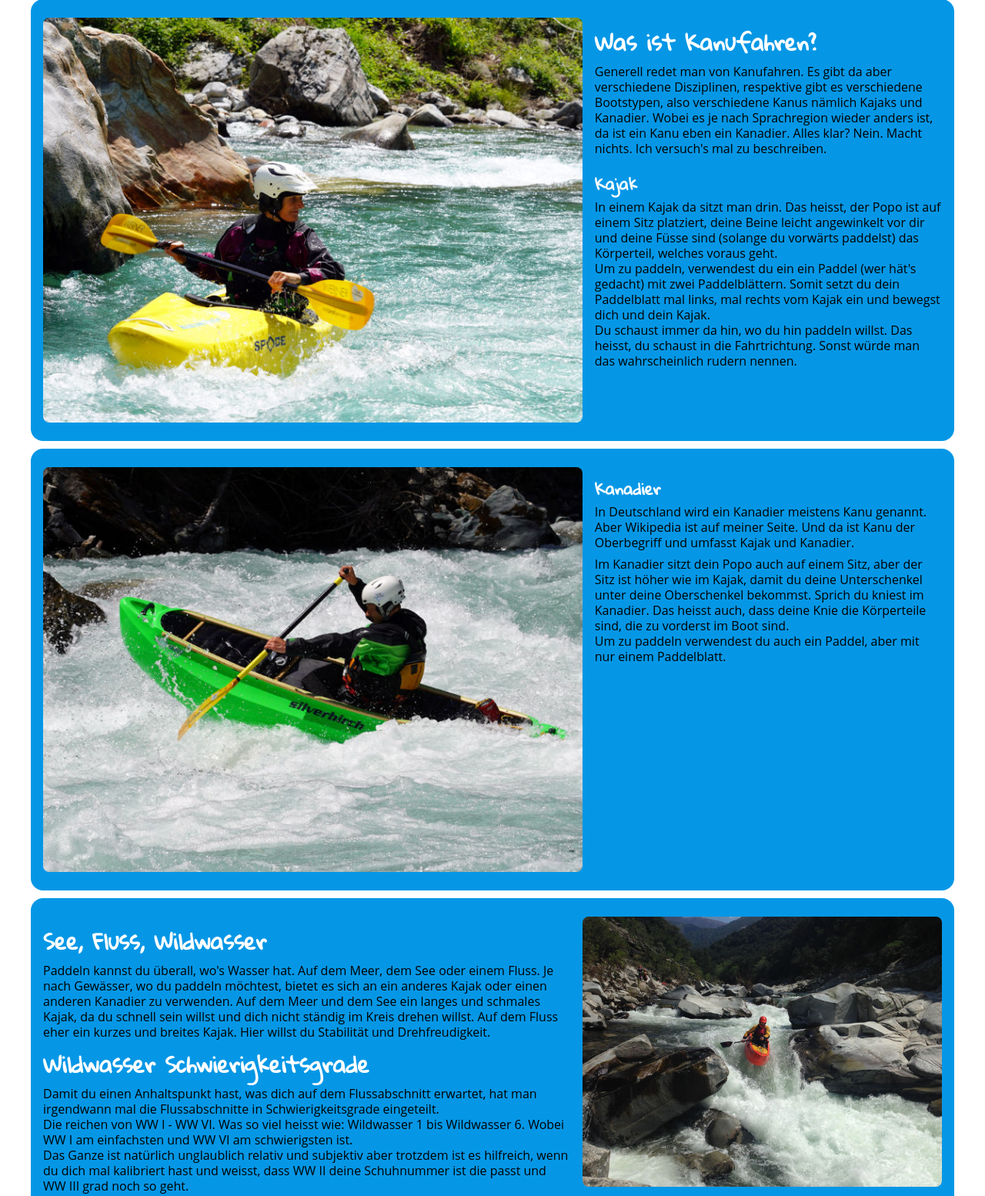
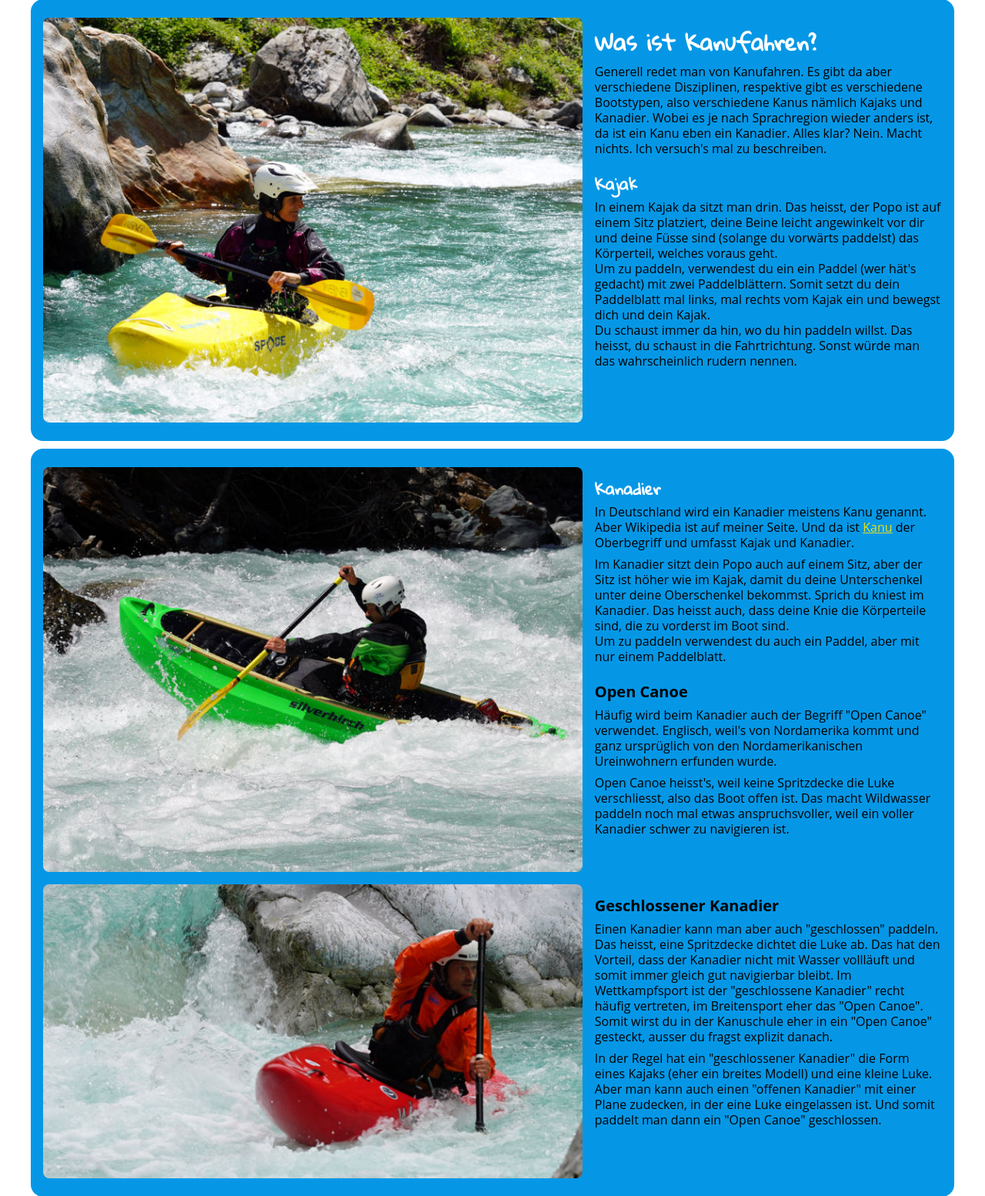
Before and after one commit to TomFrey/joy-of-whitewater, a PHP site: page / in a window 1280 px wide. Shown: the part 1624-3178 px from the top of the page at 77% size. Run offline with PHP 8.4, Linux system fonts and the light colour scheme; some libraries are stand-ins or nearby versions.

Commit message:
Kanadier erklärt

```diff
--- a/src/assets/css/main.css
+++ b/src/assets/css/main.css
@@ -628,6 +628,12 @@ img.text-container-fill__bottom {
     border-radius: 0px 0px 16px 16px; }
     .text-container:not(:first-child) > .text-container-detail:last-child > .text-container-drawer__content-wrapper, .text-container:not(:first-child) > .text-container-detail:last-child .text-container-drawer {
       border-radius: 0px 0px 16px 16px; }
+  .text-container:not(:first-child) > .text-container-main:not(:only-child):first-of-type {
+    border-radius: 16px 16px 0px 0px;
+    padding: 24px 16px 8px 16px; }
+  .text-container:not(:first-child) > .text-container-main:not(:only-child):last-of-type {
+    border-radius: 0px 0px 16px 16px;
+    padding: 8px 16px 24px 16px; }
   .text-container-full-width {
     padding: 16px; }
   .text-container-drawer {
--- a/src/index.html
+++ b/src/index.html
@@ -285,13 +285,25 @@
                         </h3>
                         <p class="paragraph">
                             In Deutschland wird ein Kanadier meistens Kanu genannt. Aber Wikipedia ist auf meiner Seite.
-                            Und da ist Kanu der Oberbegriff und umfasst Kajak und Kanadier.
+                            Und da ist <a class="link-in-text" href="https://de.wikipedia.org/wiki/Kanu" target="_blank">Kanu</a> der Oberbegriff und umfasst Kajak und Kanadier.
                         </p>
 						<p class="paragraph">
                             Im Kanadier sitzt dein Popo auch auf einem Sitz, aber der Sitz ist höher wie im Kajak, damit du
                             deine Unterschenkel unter deine Oberschenkel bekommst. Sprich du kniest im Kanadier. Das heisst auch,
                             dass deine Knie die Körperteile sind, die zu vorderst im Boot sind.<br>
                             Um zu paddeln verwendest du auch ein Paddel, aber mit nur einem Paddelblatt.
+                        </p>
+
+						<h4 class="title">
+                            Open Canoe
+                        </h4>
+                        <p class="paragraph">
+                            Häufig wird beim Kanadier auch der Begriff "Open Canoe" verwendet. Englisch, weil's von Nordamerika kommt und
+							ganz ursprüglich von den Nordamerikanischen Ureinwohnern erfunden wurde.
+                        </p>
+						<p class="paragraph">
+                            Open Canoe heisst's, weil keine Spritzdecke die Luke verschliesst, also das Boot offen ist. Das macht Wildwasser paddeln
+							noch mal etwas anspruchsvoller, weil ein voller Kanadier schwer zu navigieren ist.
                         </p>
                     </div>
                     <div class="filler filler-left">
@@ -300,9 +312,33 @@
                             <img class="filler__picture__img" src="assets/images/joyOfWhitewater/was_ist_kanadier_2_kl.jpg" alt="Offener Kanadier" title="Offener Kanadier">
                         </picture>
                     </div>
-                </div>
+			</div>
 
-			<!-- <img class="text-container-fill__bottom" src="assets/images/icon/baum2.svg" alt="Baumgrafik"> -->
+			<div class="text-container-main">
+				<div class="text-container-right">
+					<h4 class="title">
+						Geschlossener Kanadier
+					</h4>
+					<p class="paragraph">
+						Einen Kanadier kann man aber auch "geschlossen" paddeln. Das heisst, eine Spritzdecke dichtet die Luke ab.
+						Das hat den Vorteil, dass der Kanadier nicht mit Wasser vollläuft und somit immer gleich gut navigierbar bleibt.
+						Im Wettkampfsport ist der "geschlossene Kanadier" recht häufig vertreten, im Breitensport eher das "Open Canoe".
+						Somit wirst du in der Kanuschule eher in ein "Open Canoe" gesteckt, ausser du fragst explizit danach.
+					</p>
+					<p class="paragraph">
+						In der Regel hat ein "geschlossener Kanadier" die Form eines Kajaks (eher ein breites Modell) und eine kleine Luke.<br>
+						Aber man kann auch einen "offenen Kanadier" mit einer Plane zudecken, in der eine Luke eingelassen ist.
+						Und somit paddelt man dann ein "Open Canoe" geschlossen.
+					</p>
+				</div>
+				<div class="filler filler-left">
+					<picture class="filler__picture">
+						<source srcset="assets/images/joyOfWhitewater/was_ist_kanadier_3_gr.jpg" media="(min-width: 740px)">
+						<img class="filler__picture__img" src="assets/images/joyOfWhitewater/was_ist_kanadier_3_kl.jpg" alt="Geschlossener Kanadier" title="Geschlossener Kanadier">
+					</picture>
+				</div>
+		</div>
+
 		</div>
 
 
--- a/src/scss/components/_text-container.scss
+++ b/src/scss/components/_text-container.scss
@@ -342,6 +342,17 @@ img.text-container-fill__bottom {
 			border-radius: 0px 0px 16px 16px;
 		}
 	}
+
+	//mehrere text-container-main, kein Detail
+	> .text-container-main:not(:only-child):first-of-type{
+		border-radius: 16px 16px 0px 0px;
+		padding: 3*$basicHeight 2*$basicWidth $basicHeight 2*$basicWidth;
+	}
+
+	> .text-container-main:not(:only-child):last-of-type {
+		border-radius: 0px 0px 16px 16px;
+		padding: $basicHeight 2*$basicWidth 3*$basicHeight 2*$basicWidth;
+	}
 }
 
 
```
Also changed, not shown: src/assets/images/joyOfWhitewater/was_ist_kanadier_3_gr.jpg (added), src/assets/images/joyOfWhitewater/was_ist_kanadier_3_kl.jpg (added).
